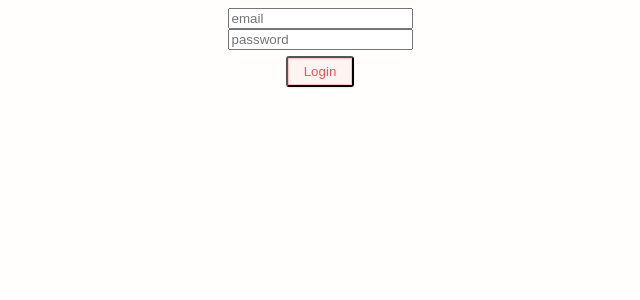
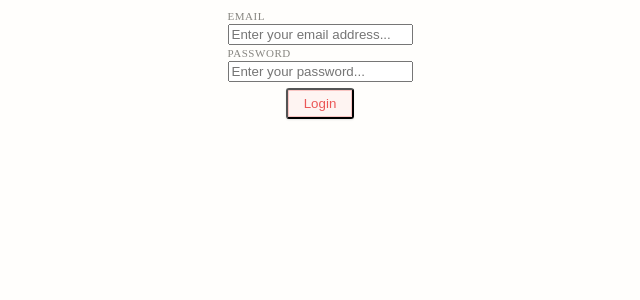
Before and after one commit to DavidKHahn/Stripe-GraphQL, a React (Create React App) app in the folder web/: page /login in a window 1280 px wide. Shown: the top 300 px of the page, without its empty margins (320-960 px from the left). Built offline with nearby package versions, Linux system fonts and the light colour scheme.

Commit message:
Lower styled-components@ version, create Label styling, create Input.tsx

```diff
--- a/web/package.json
+++ b/web/package.json
@@ -3,6 +3,7 @@
   "version": "0.1.0",
   "private": true,
   "dependencies": {
+    "@types/styled-components": "4.1.8",
     "apollo-boost": "^0.3.1",
     "graphql": "^14.0.2",
     "react": "^16.5.2",
@@ -11,7 +12,7 @@
     "react-router-dom": "^4.3.1",
     "react-scripts-ts": "3.1.0",
     "react-stripe-checkout": "^2.6.3",
-    "styled-components": "^4.0.0"
+    "styled-components": "^4.1.4-alpha.4"
   },
   "scripts": {
     "start": "react-scripts-ts start",
@@ -30,7 +31,6 @@
     "@types/react": "^16.8.17",
     "@types/react-dom": "^16.8.4",
     "@types/react-router-dom": "^4.3.3",
-    "@types/styled-components": "^4.1.15",
     "apollo": "^2.10.2",
     "typescript": "^3.4.5"
   },
--- a/web/src/modules/user/LoginView.tsx
+++ b/web/src/modules/user/LoginView.tsx
@@ -3,15 +3,16 @@ import * as React from "react";
 import { PureComponent } from "react";
 import { Mutation } from "react-apollo";
 import { RouteComponentProps } from "react-router";
-import { userFragment } from '../../graphql/fragments/userFragment';
+import { userFragment } from "../../graphql/fragments/userFragment";
 import { meQuery } from "../../graphql/queries/me";
 import { LoginMutation, LoginMutationVariables } from "../../schemaTypes";
-import { RedButton } from '../../ui/RedButton';
+import { Input } from "../../ui/Input";
+import { RedButton } from "../../ui/RedButton";
 
 const loginMutation = gql`
   mutation LoginMutation($email: String!, $password: String!) {
     login(email: $email, password: $password) {
-    ...UserInfo
+      ...UserInfo
     }
   }
   ${userFragment}
@@ -56,19 +57,21 @@ export default class LoginView extends PureComponent<RouteComponentProps<{}>> {
             }}
           >
             <div>
-              <input
+              <Input
+                label="EMAIL"
                 type="text"
                 name="email"
-                placeholder="email"
+                placeholder="Enter your email address..."
                 value={email}
                 onChange={this.handleChange}
               />
             </div>
             <div>
-              <input
+              <Input
+                label="PASSWORD"
                 type="password"
                 name="password"
-                placeholder="password"
+                placeholder="Enter your password..."
                 value={password}
                 onChange={this.handleChange}
               />
--- /dev/null
+++ b/web/src/ui/Input.tsx
@@ -0,0 +1,34 @@
+import * as React from "react";
+import styled from 'styled-components';
+// hover over "input" element + copy and paste React.Detailed... (alternate method instead of labeling out types for each element)
+interface Props extends React.DetailedHTMLProps<React.InputHTMLAttributes<HTMLInputElement>, HTMLInputElement>{
+  label: string;
+//   type: string;
+//   name: string;
+//   placeholder: string;
+//   value: string;
+//   onChange: any;
+}
+
+const Label = styled("div")`
+    font-size: 11px;
+    line-height: 16px;
+    text-transform: uppercase;
+    letter-spacing: 0.05em;
+    color: rgb(55, 53, 47, 0.6);
+    font-weight: 500;
+`
+
+export class Input extends React.PureComponent<Props> {
+  render() {
+    const { label, ...inputProps} = this.props;
+    return (
+      <div>
+        <Label>{label}</Label>
+        <div>
+          <input {...inputProps} />
+        </div>
+      </div>
+    );
+  }
+}
--- a/web/src/ui/RedButton.tsx
+++ b/web/src/ui/RedButton.tsx
@@ -16,4 +16,8 @@ export const RedButton = styled("button")`
   justify-content: center;
   margin-top: 6px;
   margin-bottom: 12px;
+  cursor: pointer;
+  &:hover {
+      background-color: #f3edeb;
+  }
 `;
```
Also changed, not shown: 1 other file (tests, documents, lock files or other folders).
